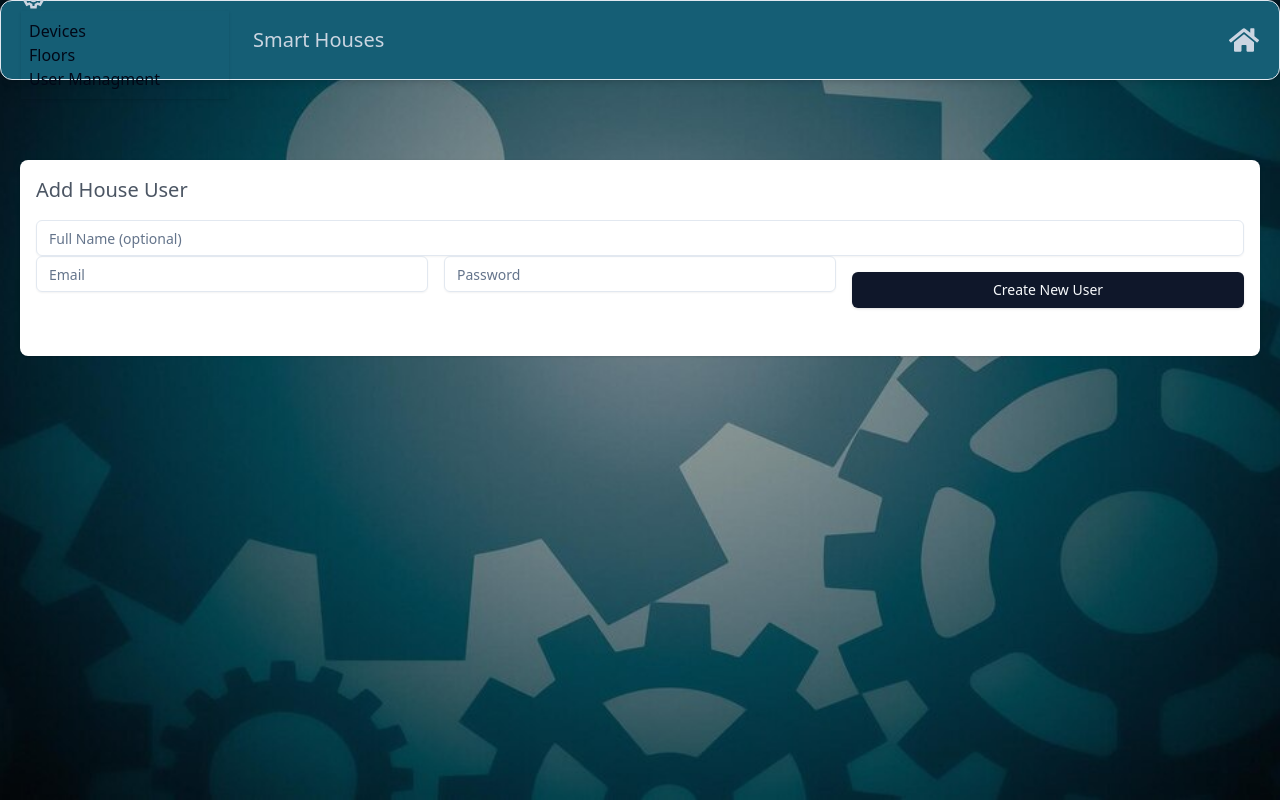
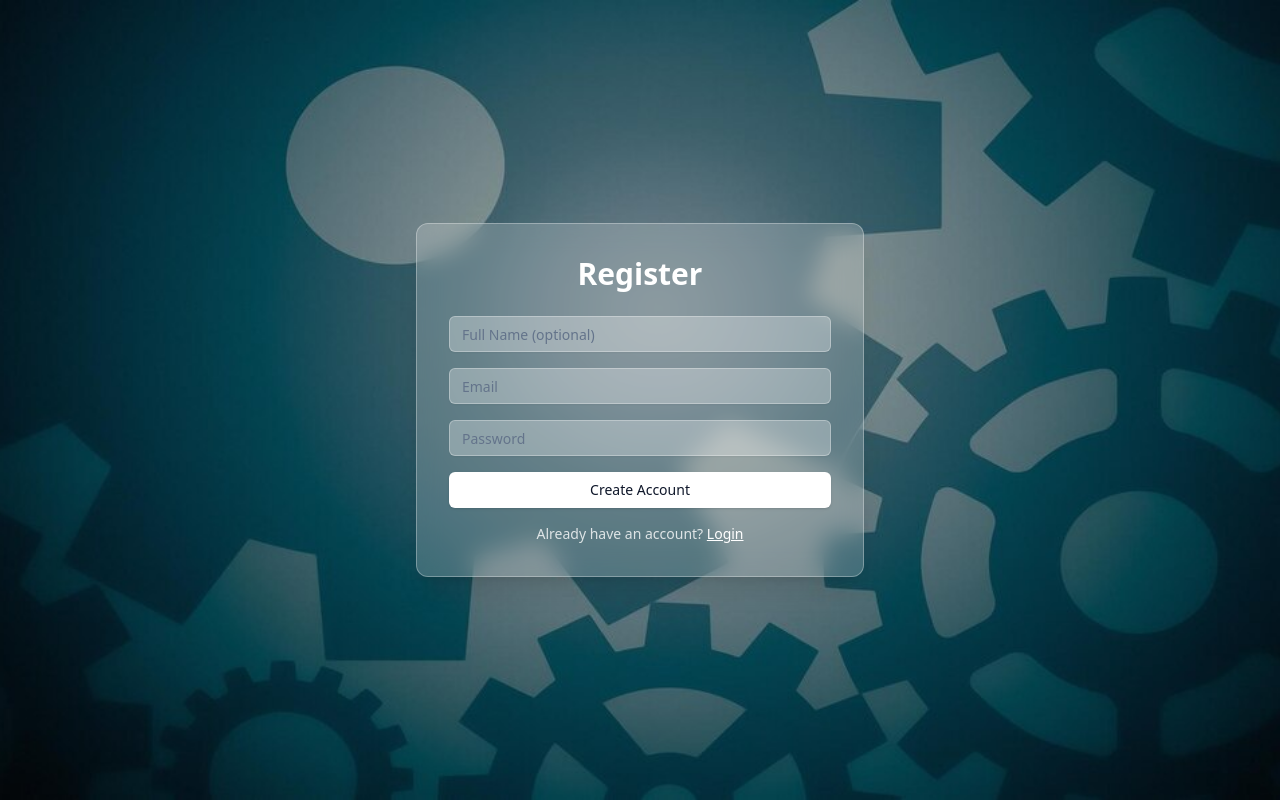
Before and after one commit to carolCase/settings_project_fullstack, a Next.js app: page /register in a window 1280 px wide. Built offline with nearby package versions, Linux system fonts and the light colour scheme; no server answers.

Commit message:
FIX: login and register

```diff
--- a/app/layout.tsx
+++ b/app/layout.tsx
@@ -1,7 +1,6 @@
 import type { Metadata } from "next"
 import { Geist, Geist_Mono } from "next/font/google"
 import "./globals.css"
-import NavBar from "./components/NavBar"
 
 const geistSans = Geist({
   variable: "--font-geist-sans",
@@ -29,8 +28,7 @@ export default function RootLayout({
         className={`${geistSans.variable} ${geistMono.variable} antialiased min-h-screen bg-cover bg-center`}
         style={{ backgroundImage: "url('/setting_Image.jpg')" }}
       >
-        <NavBar />
-        <main className="pt-20 px-5">{children}</main>
+        <main className=" px-5">{children}</main>
       </body>
     </html>
   )
--- a/app/login/page.tsx
+++ b/app/login/page.tsx
@@ -6,13 +6,12 @@ import { Input } from "@/components/ui/input"
 import { Button } from "@/components/ui/button"
 
 export default function LoginPage() {
+  const [credentials, setCredentials] = useState({ username: "", password: "" })
   const [error, setError] = useState<string | null>(null)
-  const [credentials, setCredentials] = useState({ username: "", password: "" })
   const router = useRouter()
 
   const handleLogin = async () => {
     setError(null)
-
     if (!credentials.username || !credentials.password) {
       setError("Both fields are required.")
       return
@@ -33,21 +32,17 @@ export default function LoginPage() {
 
       router.push("/devices")
     } catch (err) {
-      if (err instanceof Error) {
-        setError(err.message)
-      } else {
-        setError("An unknown error occurred.")
-      }
+      setError(err instanceof Error ? err.message : "Unknown error occurred")
     }
   }
 
   return (
-    <div className="flex h-screen items-center justify-center">
-      <div className="w-full max-w-md p-6 bg-white opacity-85 rounded shadow">
-        <h1 className="text-2xl font-semibold mb-4 text-center text-slate-500">
-          Login
-        </h1>
-        {error && <p className="text-red-500 text-sm mb-4">{error}</p>}
+    <div className="flex h-screen items-center justify-center px-4">
+      <div className="w-full max-w-md bg-white/20 backdrop-blur-md p-8 rounded-xl shadow-xl border border-white/30 text-white space-y-6">
+        <h1 className="text-3xl font-bold text-center">Login</h1>
+
+        {error && <p className="text-red-400 text-sm text-center">{error}</p>}
+
         <div className="space-y-4">
           <Input
             type="text"
@@ -56,8 +51,8 @@ export default function LoginPage() {
             onChange={(e) =>
               setCredentials({ ...credentials, username: e.target.value })
             }
+            className="bg-white/30 placeholder-white text-white border border-white/30"
           />
-
           <Input
             type="password"
             placeholder="Password"
@@ -65,11 +60,22 @@ export default function LoginPage() {
             onChange={(e) =>
               setCredentials({ ...credentials, password: e.target.value })
             }
+            className="bg-white/30 placeholder-white text-white border border-white/30"
           />
 
-          <Button onClick={handleLogin} className="w-full">
+          <Button
+            onClick={handleLogin}
+            className="w-full bg-white text-slate-900 hover:bg-slate-100"
+          >
             Login
           </Button>
+
+          <p className="text-center text-sm text-white/80">
+            Don’t have an account?{" "}
+            <a href="/register" className="underline text-white">
+              Register
+            </a>
+          </p>
         </div>
       </div>
     </div>
--- a/app/register/page.tsx
+++ b/app/register/page.tsx
@@ -1,105 +1,90 @@
 "use client"
 
-import { useEffect, useState } from "react"
-import type { User, NewUser } from "@/app/types/CustomUser"
+import { useState } from "react"
 import { Input } from "@/components/ui/input"
 import { Button } from "@/components/ui/button"
+import { useRouter } from "next/navigation"
 
-export default function UserPage() {
-  const [users, setUsers] = useState<User[]>([])
-  const [showErrors, setShowErrors] = useState(false)
-
-  const [newUser, setNewUser] = useState<NewUser>({
+export default function RegisterPage() {
+  const [form, setForm] = useState({
     email: "",
     password: "",
     fullName: "",
   })
+  const [error, setError] = useState<string | null>(null)
+  const router = useRouter()
 
-  useEffect(() => {
-    const fetchUsers = async () => {
-      try {
-        const res = await fetch("http://localhost:8080/users", {
-          method: "GET",
-        })
-        if (!res.ok) throw new Error("Failed to fetch users.")
-        const data = await res.json()
-        console.log("Fetched users:", users)
-        setUsers(data)
-      } catch (err) {
-        console.error("Error fetching users:", err)
-      }
+  const handleRegister = async () => {
+    setError(null)
+
+    if (!form.email || !form.password) {
+      setError("Email and password are required.")
+      return
     }
 
-    fetchUsers()
-  }, [])
-
-  const handleCreateUser = async () => {
-    if (!newUser.email || !newUser.password) {
-      setShowErrors(true)
-      return
-    }
-    setShowErrors(false)
-    console.log(showErrors)
     try {
       const response = await fetch("/api/register", {
         method: "POST",
-        headers: {
-          "Content-Type": "application/json",
-        },
-
-        body: JSON.stringify(newUser),
+        headers: { "Content-Type": "application/json" },
+        credentials: "include",
+        body: JSON.stringify(form),
       })
 
       const result = await response.json()
 
       if (!response.ok) {
-        throw new Error(result.error || "Failed to register user.")
+        throw new Error(result.error || "Registration failed.")
       }
 
-      alert("User registered successfully!")
-    } catch (error) {
-      console.error("Error creating user:", error)
-      alert("An error occurred while creating the user.")
+      router.push("/login")
+    } catch (err) {
+      setError(err instanceof Error ? err.message : "Unknown error occurred")
     }
   }
 
   return (
-    <div className="pt-20">
-      <div className="mb-6 p-4 bg-white shadow rounded-lg">
-        <h2 className="text-xl font-medium text-gray-600 mb-4">
-          Add House User
-        </h2>
-        <Input
-          type="text"
-          placeholder="Full Name (optional)"
-          value={newUser.fullName}
-          onChange={(e) => setNewUser({ ...newUser, fullName: e.target.value })}
-        />
+    <div className="flex h-screen items-center justify-center px-4">
+      <div className="w-full max-w-md bg-white/20 backdrop-blur-md p-8 rounded-xl shadow-xl border border-white/30 text-white space-y-6">
+        <h1 className="text-3xl font-bold text-center">Register</h1>
 
-        <div className="grid grid-cols-1 md:grid-cols-3 gap-4 mb-8">
+        {error && <p className="text-red-400 text-sm text-center">{error}</p>}
+
+        <div className="space-y-4">
           <Input
             type="text"
+            placeholder="Full Name (optional)"
+            value={form.fullName}
+            onChange={(e) => setForm({ ...form, fullName: e.target.value })}
+            className="bg-white/30 placeholder-white text-white border border-white/30"
+          />
+          <Input
+            type="email"
             placeholder="Email"
-            value={newUser.email}
-            onChange={(e) => {
-              setShowErrors(false)
-              setNewUser({ ...newUser, email: e.target.value })
-            }}
-            className={showErrors && !newUser.email ? "border-red-500" : ""}
+            value={form.email}
+            onChange={(e) => setForm({ ...form, email: e.target.value })}
+            className="bg-white/30 placeholder-white text-white border border-white/30"
           />
           <Input
             type="password"
             placeholder="Password"
-            value={newUser.password}
-            onChange={(e) => {
-              setShowErrors(false)
-              setNewUser({ ...newUser, email: e.target.value })
-            }}
-            className={showErrors && !newUser.email ? "border-red-500" : ""}
+            value={form.password}
+            onChange={(e) => setForm({ ...form, password: e.target.value })}
+            className="bg-white/30 placeholder-white text-white border border-white/30"
           />
-          <Button onClick={handleCreateUser} className="mt-4">
-            Create New User
+
+          <Button
+            onClick={handleRegister}
+            className="w-full bg-white text-slate-900 hover:bg-slate-100"
+          >
+            Create Account
           </Button>
+
+          <p className="text-center text-sm text-white/80">
+            Already have an account?{" "}
+            <a href="/login" className="underline text-white">
+              Login
+            </a>
+          </p>
         </div>
       </div>
     </div>
```
